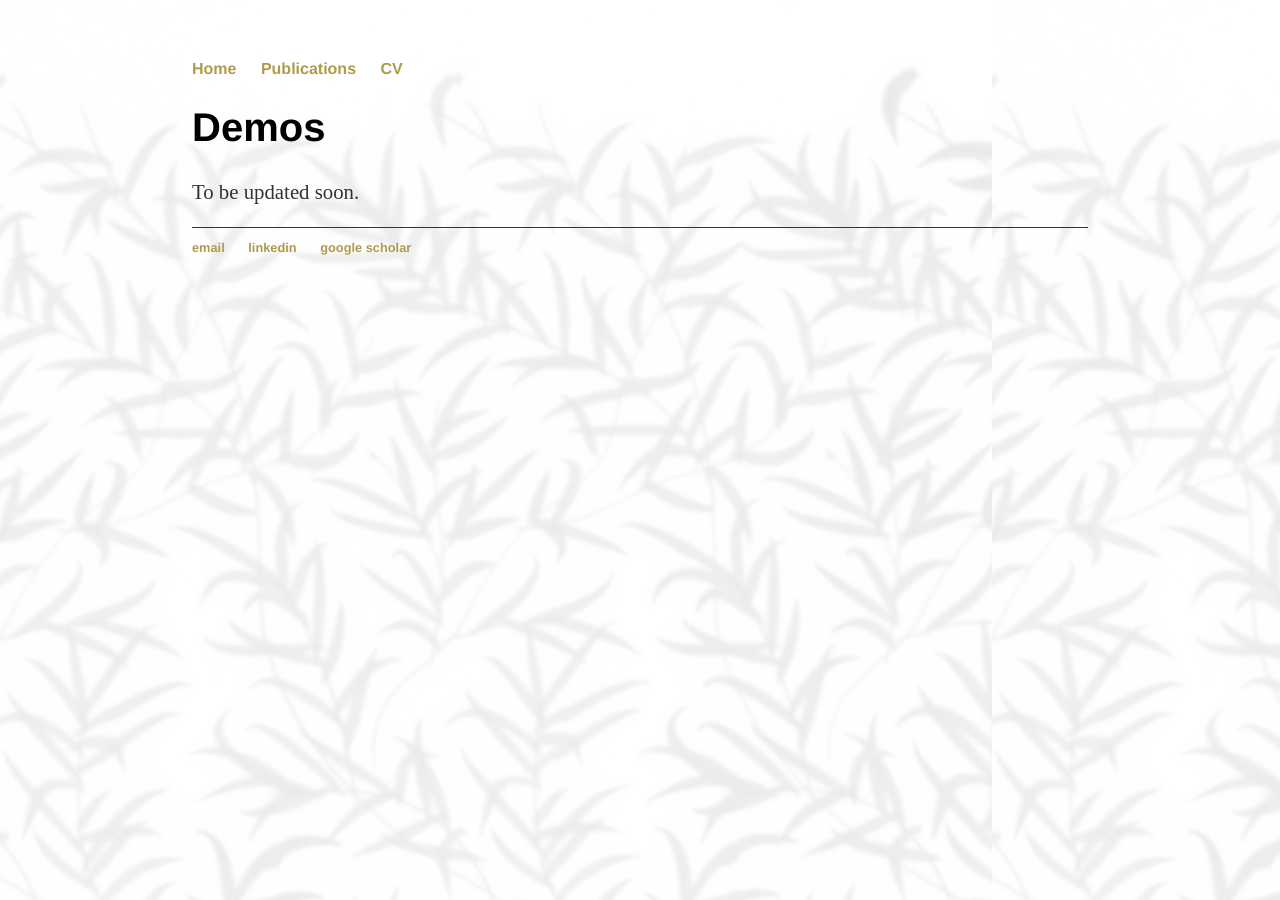
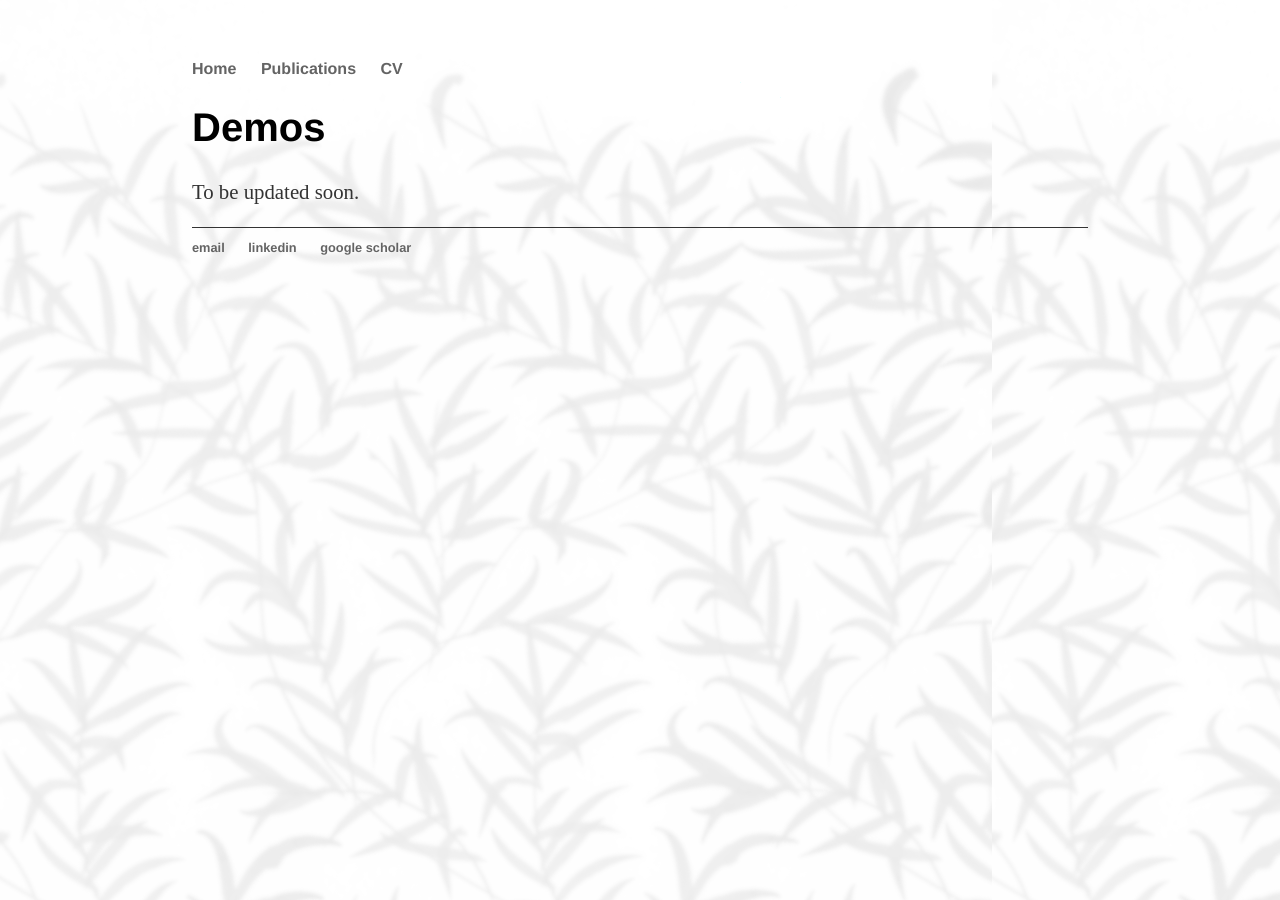
Before and after one commit to patelvatsalv/patelvatsalv.github.io, a Jekyll site: the page built from demos.html, in a window 1280 px wide. Built offline with Jekyll 4.4.1, drawn with Linux system fonts in a browser that asks for light colours.

Commit message:
Update main.css

```diff
--- a/css/main.css
+++ b/css/main.css
@@ -16,7 +16,7 @@ nav ul li, footer ul li {
 }
 a {
     text-decoration: none;
-    color: #ae9b4d;
+    color: #646464;
 /*     color: #999; */
 }
 a:hover {
```
